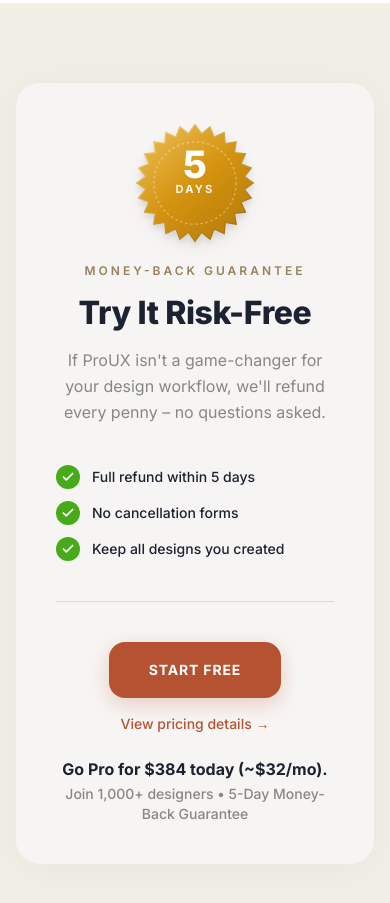
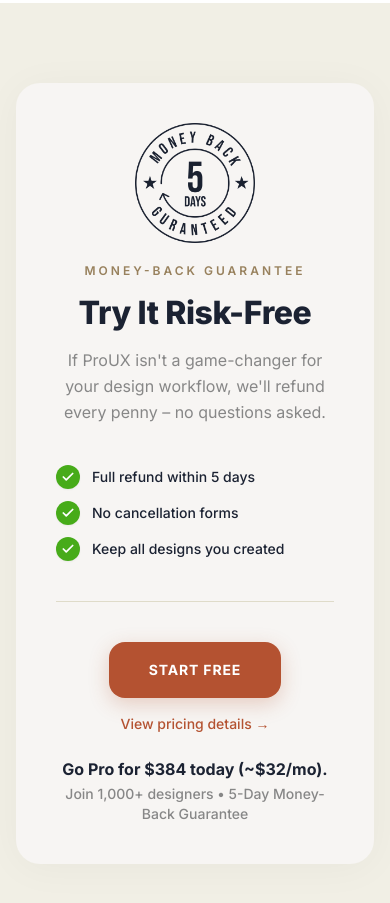
Before and after one commit to Surinder-thakur/ProUX-Website, a Next.js app: page / in a window 390 px wide. Shown: the part 10920-11823 px from the top of the page. Built offline with nearby package versions, Linux system fonts and the light colour scheme; no server answers.

Commit message:
5 day gurantee

```diff
--- a/src/app/(public)/bootcamps/[slug]/detail-content.tsx
+++ b/src/app/(public)/bootcamps/[slug]/detail-content.tsx
@@ -59,7 +59,7 @@
           <DetailCertification module={mod} />
 
           {/* ── Instructor (contained for column layout) ───────── */}
-          <section className="py-14 md:py-20">
+          <section className="py-7 md:py-10">
             <div className="relative bg-card rounded-[24px] border border-[#e8e4d9] p-8 md:p-10">
               {/* Mobile: centered photo */}
               <div className="flex justify-center mb-8 md:hidden">
--- a/src/app/layout.tsx
+++ b/src/app/layout.tsx
@@ -81,7 +81,9 @@
 }>) {
   return (
     <html lang="en" suppressHydrationWarning>
-      <head />
+      <head>
+        <script src="https://mcp.figma.com/mcp/html-to-design/capture.js" async />
+      </head>
       <body className={`${fontSans.variable} ${fontDisplay.variable} font-sans antialiased`}>
         {children}
         <Toaster />
--- a/src/components/pages/bootcamp-detail/detail-certification.tsx
+++ b/src/components/pages/bootcamp-detail/detail-certification.tsx
@@ -8,7 +8,7 @@
   module: BootcampModule;
 }) {
   return (
-    <section className="py-14 md:py-20">
+    <section className="py-7 md:py-10">
       <h2 className="text-[26px] md:text-[32px] font-extrabold tracking-[-0.6px] text-foreground mb-3">
         Certificate of Completion
       </h2>
--- a/src/components/pages/bootcamp-detail/detail-curriculum.tsx
+++ b/src/components/pages/bootcamp-detail/detail-curriculum.tsx
@@ -40,7 +40,7 @@
   let partNum = 0;
 
   return (
-    <section className="py-14 md:py-20">
+    <section className="py-7 md:py-10">
       <div className="mb-10 md:mb-12">
         <p className="text-xs md:text-sm font-normal text-[hsl(var(--text-primary-600))] uppercase tracking-wider mb-3">
           Curriculum
--- a/src/components/pages/bootcamp-detail/detail-faq.tsx
+++ b/src/components/pages/bootcamp-detail/detail-faq.tsx
@@ -86,7 +86,7 @@
   };
 
   return (
-    <section className="py-14 md:py-20">
+    <section className="py-7 md:py-10">
       <p className="text-xs md:text-sm font-normal text-[hsl(var(--text-primary-600))] uppercase tracking-wider mb-3">
         FAQ
       </p>
--- a/src/components/pages/bootcamp-detail/detail-hero.tsx
+++ b/src/components/pages/bootcamp-detail/detail-hero.tsx
@@ -42,7 +42,7 @@
         </h1>
 
         {/* Subheadline — balanced width */}
-        <p className="text-[16px] md:text-[18px] lg:text-[20px] font-normal text-white/75 leading-[1.55] mb-10 max-w-[480px]">
+        <p className="text-[16px] md:text-[18px] lg:text-[20px] font-normal text-white/75 leading-[1.55] mb-10 max-w-[560px]">
           {mod.heroSubheadline}
         </p>
 
--- a/src/components/pages/consulting/consulting-testimonials.tsx
+++ b/src/components/pages/consulting/consulting-testimonials.tsx
@@ -438,7 +438,7 @@
   }, [handleScroll]);
 
   return (
-    <section className={contained ? "py-14 md:py-20" : "bg-[hsl(var(--bg-primary-50))] pt-[80px] pb-0"}>
+    <section className={contained ? "py-7 md:py-10" : "bg-[hsl(var(--bg-primary-50))] pt-[80px] pb-0"}>
       <div className={contained ? "" : "container-default"}>
         {/* ── Header ─────────────────────────────────────────────────── */}
         <div className={`flex flex-col mb-12 md:mb-16 ${
--- a/src/components/sections/money-back.tsx
+++ b/src/components/sections/money-back.tsx
@@ -2,6 +2,7 @@
 
 import React from "react";
 import Link from "next/link";
+import Image from "next/image";
 
 /* ── Checkmark Icon ────────────────────────────────────────────────────── */
 
@@ -27,79 +28,16 @@
   );
 }
 
-/* ── Gold Seal Badge ───────────────────────────────────────────────────── */
-
+/* ── Seal Badge — PNG from Figma, served at 1x from a 3x asset for retina */
 function SealBadge() {
-  const points = 24;
-  const outerR = 68;
-  const innerR = 58;
-  const cx = 70;
-  const cy = 70;
-
-  let d = "";
-  for (let i = 0; i < points * 2; i++) {
-    const angle = (Math.PI * i) / points - Math.PI / 2;
-    const r = i % 2 === 0 ? outerR : innerR;
-    const x = cx + r * Math.cos(angle);
-    const y = cy + r * Math.sin(angle);
-    d += (i === 0 ? "M" : "L") + x.toFixed(2) + "," + y.toFixed(2);
-  }
-  d += "Z";
-
   return (
-    <div className="relative w-[120px] h-[120px] md:w-[140px] md:h-[140px]">
-      <svg viewBox="0 0 140 140" fill="none" className="w-full h-full drop-shadow-lg">
-        <path
-          d={d}
-          fill="url(#seal_gold)"
-          stroke="url(#seal_rim)"
-          strokeWidth="1.5"
-        />
-        <circle
-          cx="70"
-          cy="70"
-          r="48"
-          fill="none"
-          stroke="rgba(255,255,255,0.35)"
-          strokeWidth="1.5"
-          strokeDasharray="3 3"
-        />
-        <text
-          x="70"
-          y="64"
-          textAnchor="middle"
-          fill="white"
-          fontSize="44"
-          fontWeight="800"
-          fontFamily="var(--font-family-display)"
-        >
-          5
-        </text>
-        <text
-          x="70"
-          y="82"
-          textAnchor="middle"
-          fill="rgba(255,255,255,0.9)"
-          fontSize="13"
-          fontWeight="700"
-          fontFamily="var(--font-family-base)"
-          letterSpacing="2.5"
-        >
-          DAYS
-        </text>
-        <defs>
-          <linearGradient id="seal_gold" x1="20" y1="10" x2="120" y2="130" gradientUnits="userSpaceOnUse">
-            <stop offset="0%" stopColor="#E8B94F" />
-            <stop offset="50%" stopColor="#D4930F" />
-            <stop offset="100%" stopColor="#B87D0A" />
-          </linearGradient>
-          <linearGradient id="seal_rim" x1="20" y1="10" x2="120" y2="130" gradientUnits="userSpaceOnUse">
-            <stop offset="0%" stopColor="#F0CC6B" />
-            <stop offset="100%" stopColor="#A06E08" />
-          </linearGradient>
-        </defs>
-      </svg>
-    </div>
+    <Image
+      src="/images/money-back-seal@3x.png"
+      alt="5 Days Money Back Guarantee"
+      width={860}
+      height={860}
+      className="w-[120px] h-[120px] md:w-[140px] md:h-[140px] object-contain"
+    />
   );
 }
 
```
Also changed, not shown: public/images/money-back-seal@3x.png (added), public/images/seals-all.png (added).
